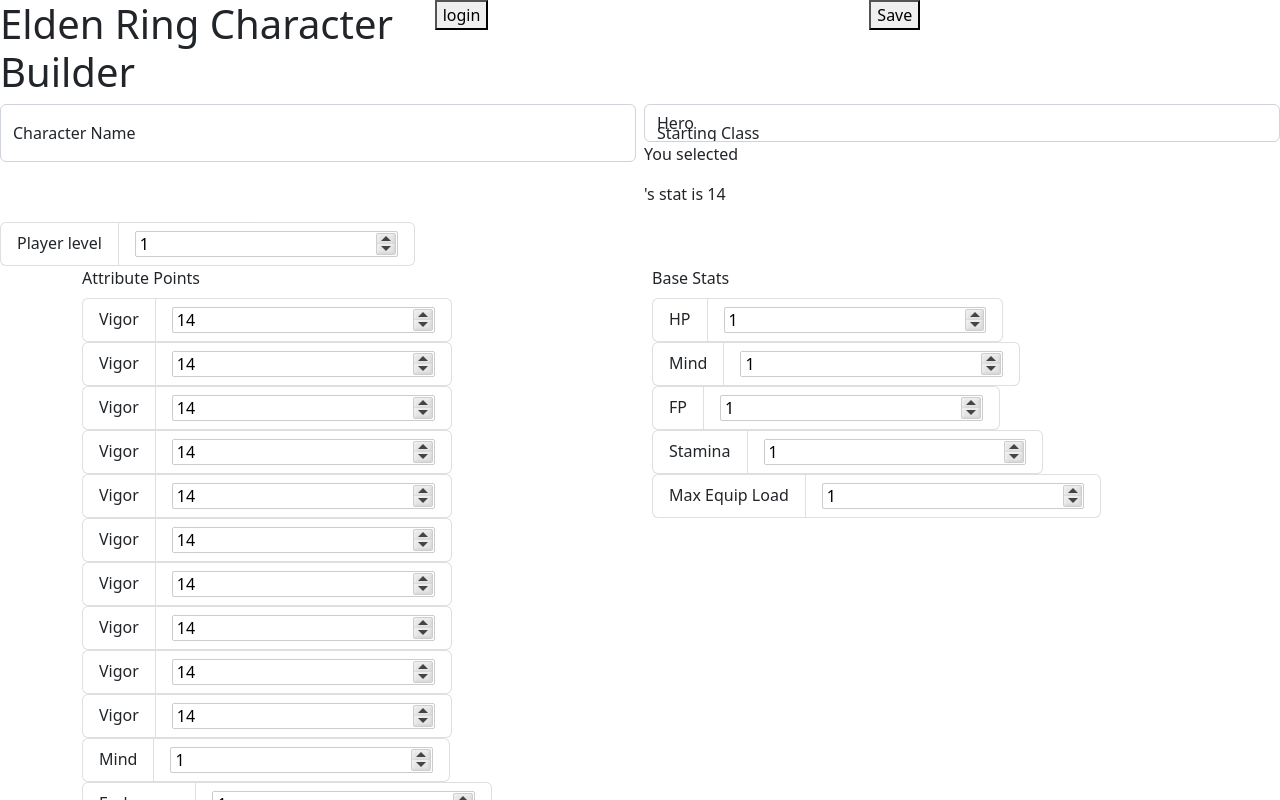
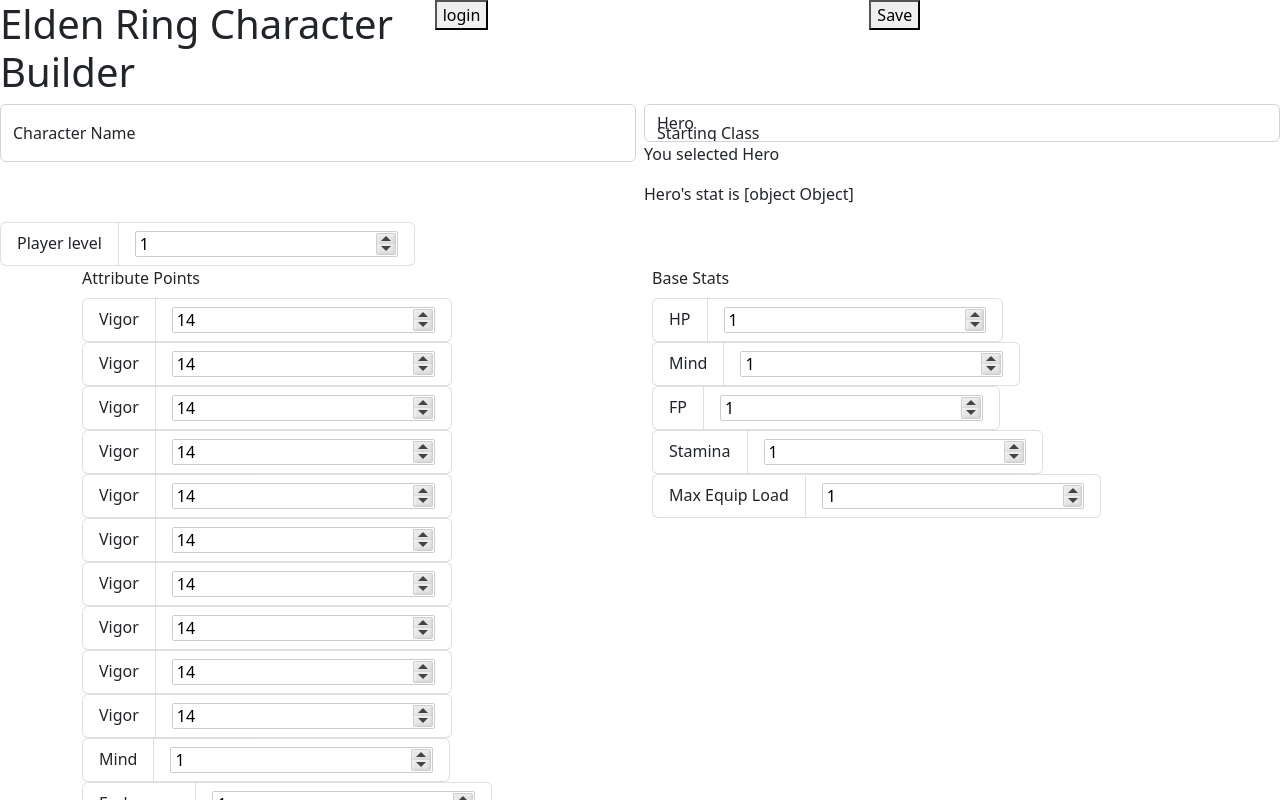
Before and after one commit to Emertortis/Web3Project, a React (Create React App) app in the folder er-website/: page / in a window 1280 px wide. Shown: the top 800 px of the page. Built offline with nearby package versions, Linux system fonts and the light colour scheme.

Commit message:
Filter works

```diff
--- a/er-website/src/pages/webpage.js
+++ b/er-website/src/pages/webpage.js
@@ -15,19 +15,18 @@
 
 function ER_webpage() {
 
-      const [value, setValue] = useState('');
 
-      //working stat filter,
-      //but site goes blank
-    //   const thing=value
-    //   let result = Data.filter(function(el){return el.name == thing})[0].vigor
-
-      let result = Data.filter(function(el){return el.name == "Hero"})[0].vigor
+    let [value, setValue] = useState('Hero');
 
 
-      console.log(value,result)
+    //working stat filter,
+    //but site goes blank
+    //let thing=value
+
+    let result = Data.filter(function(el){return el.name == value})[0]
 
     return (
+
 
         <div className="ER_webpage">
             <Row className='header'>
@@ -59,15 +58,18 @@
                                     {
                                         Data.map(post => {
                                             return (
-                                                <option>{post.name}</option> //Grabs name data from json file
+                                                <option key={post.id}>{post.name}</option> //Grabs name data from json file//Grabs name data from json file
                                             )
                                         })
+
                                     }
+
                                 </Form.Control>
                             </Form.Group>
                         </FloatingLabel>
                         <p>{`You selected ${value}`}</p>
                         <p>{`${value}'s stat is ${result} `}</p>
+
 
                     </div>
                 </Col>
@@ -88,13 +90,12 @@
                             <Form.Label>Attribute Points</Form.Label>
                             {
                                         Data.map(post => {
-
                                             return (
 
                                                 <ListGroup horizontal>
                                                 <ListGroup.Item>Vigor</ListGroup.Item>
                                                 <ListGroup.Item>
-                                                    <NumericInput min={0} max={99} value={result}/>
+                                                    <NumericInput min={0} max={99} key={post.id} value={(result).vigor}/>
                                                 </ListGroup.Item>
                                                 </ListGroup>
                                             )
@@ -240,4 +241,5 @@
         </div>
     );
 }
+
 export default ER_webpage;
```
